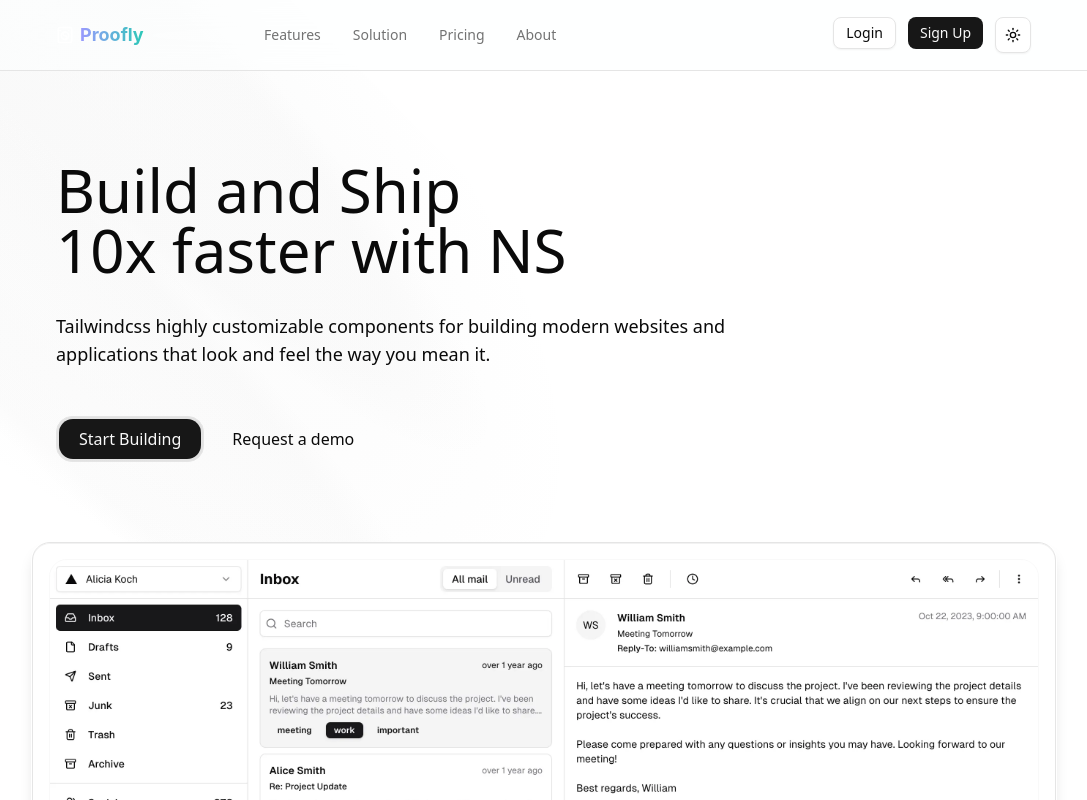
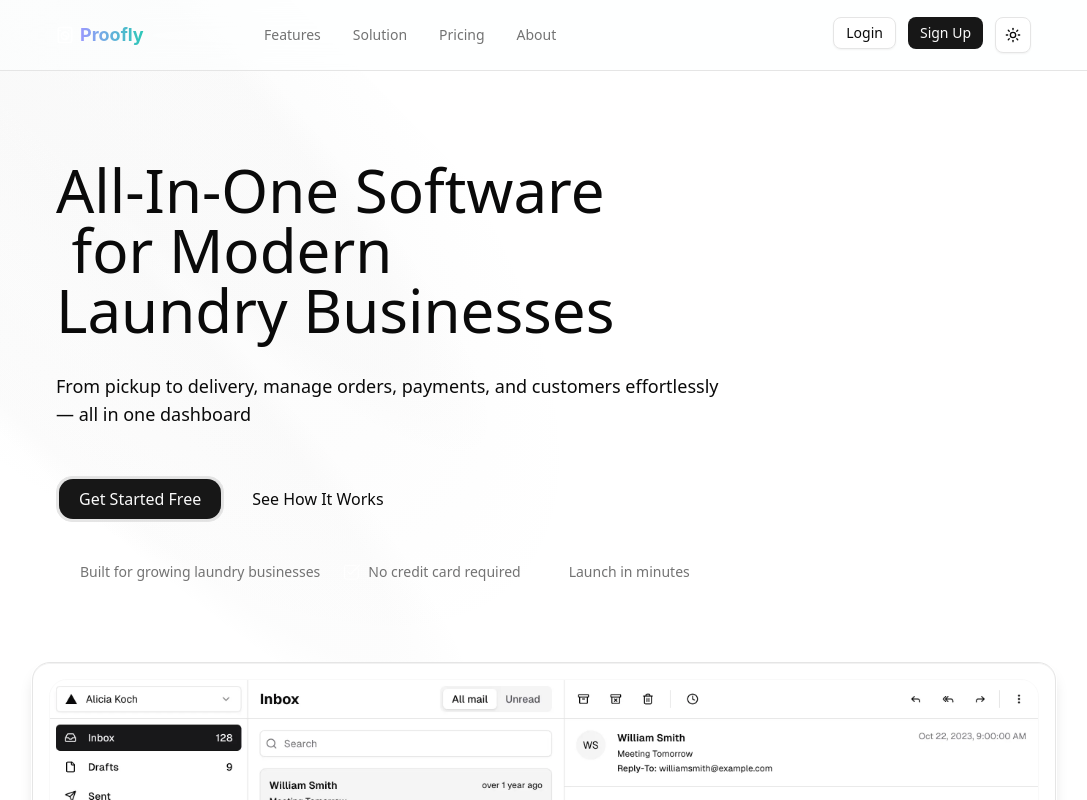
Before and after one commit to Enochchukwudi-dev/Proofly, a Next.js app: page / in a window 1280 px wide. Shown: the top 800 px of the page, without its empty margins (96-1183 px from the left). Built offline with nearby package versions, Linux system fonts and the light colour scheme.

Commit message:
Update homepage

```diff
--- a/components/hero-section.tsx
+++ b/components/hero-section.tsx
@@ -51,7 +51,7 @@ export default function HeroSection() {
                                     speedSegment={0.3}
                                     as="h1"
                                     className="mt-8 max-w-2xl text-balance text-5xl font-medium md:text-6xl lg:mt-16">
-                                    Build and Ship 10x faster with NS
+                                    All-In-One Software for Modern Laundry Businesses
                                 </TextEffect>
                                 <TextEffect
                                     per="line"
@@ -60,7 +60,7 @@ export default function HeroSection() {
                                     delay={0.5}
                                     as="p"
                                     className="mt-8 max-w-2xl text-pretty text-lg">
-                                    Tailwindcss highly customizable components for building modern websites and applications that look and feel the way you mean it.
+                                   From pickup to delivery, manage orders, payments, and customers effortlessly — all in one dashboard
                                 </TextEffect>
 
                                 <AnimatedGroup
@@ -84,7 +84,7 @@ export default function HeroSection() {
                                             size="lg"
                                             className="rounded-xl px-5 text-base">
                                             <Link href="#link">
-                                                <span className="text-nowrap">Start Building</span>
+                                                <span className="text-nowrap">Get Started Free</span>
                                             </Link>
                                         </Button>
                                     </div>
@@ -95,10 +95,27 @@ export default function HeroSection() {
                                         variant="ghost"
                                         className="h-10.5 rounded-xl px-5 text-base">
                                         <Link href="#link">
-                                            <span className="text-nowrap">Request a demo</span>
+                                            <span className="text-nowrap">See How It Works</span>
                                         </Link>
                                     </Button>
                                 </AnimatedGroup>
+
+                                <ul className="mt-4 flex flex-col items-center md:mt-10 mt-5 gap-3 text-sm text-muted-foreground sm:flex-row sm:gap-6">
+                                    <li className="flex items-center gap-2">
+                                        <Image src="/tick.svg" alt="" width={18} height={18} className="size-4 text-accent" />
+                                        <span>Built for growing laundry businesses</span>
+
+                                    </li>
+                                    <li className="flex items-center gap-2 ">
+                                        <Image src="/tick.svg" alt="" width={18} height={18} className="size-4 text-accent" />
+                                        <span>No credit card required</span>
+
+                                    </li>
+                                    <li className="flex items-center gap-2">
+                                        <Image src="/tick.svg" alt="" width={18} height={18} className="size-4 text-accent" />
+                                        <span>Launch in minutes</span>
+                                    </li>
+                                </ul>
                             </div>
                         </div>
                         <AnimatedGroup
```
Also changed, not shown: public/tick.svg (added).
